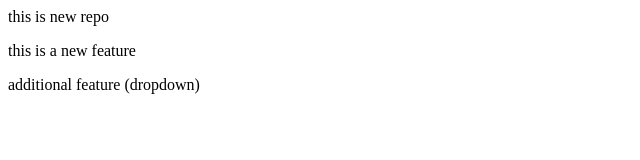
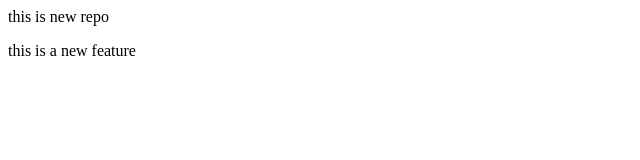
Before and after one commit to abhi231210003/abhishek23, a plain HTML site: page index.html in a window 1280 px wide. Shown: the whole page, without its empty margins (0-640 px from the left). Drawn offline with Linux system fonts and the light colour scheme.

Commit message:
removed dropdown

```diff
--- a/index.html
+++ b/index.html
@@ -1,3 +1,2 @@
  <p>this is new repo</p>
  <p>this is a new feature</p>
- <p>additional feature (dropdown)</p>
```
